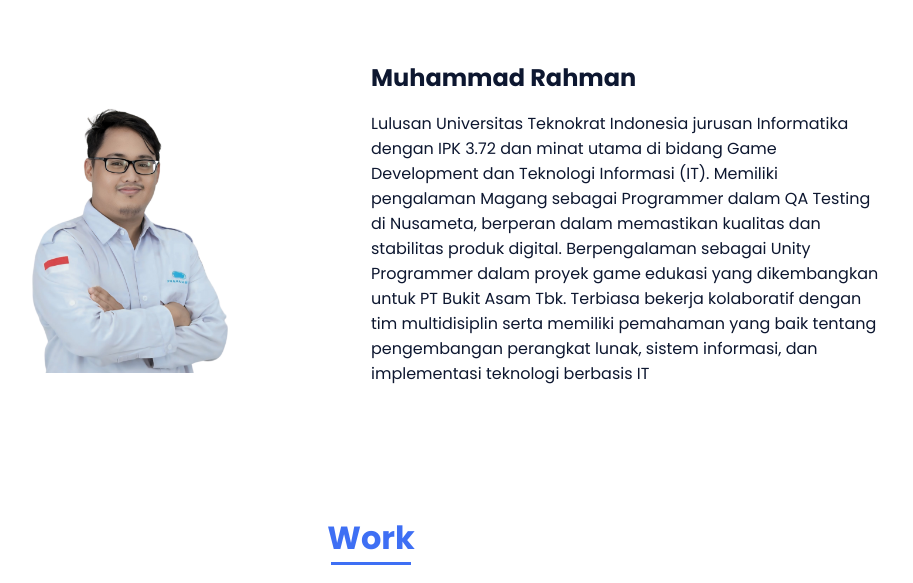
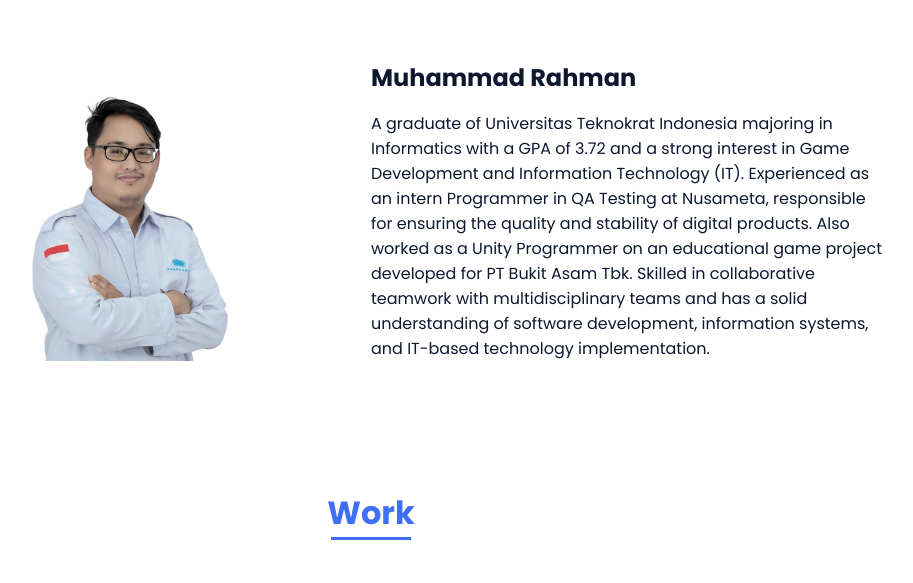
Before and after one commit to mrahmanwork20/mrahmaan, a plain HTML site: page index.html in a window 1280 px wide. Shown: the part 754-1337 px from the top of the page, without its empty margins (269-1182 px from the left). Drawn offline with nearby package versions, Linux system fonts and the light colour scheme.

Commit message:
Update index.html

```diff
--- a/index.html
+++ b/index.html
@@ -74,12 +74,11 @@
 
                     <div>
                         <h2 class="about__subtitle">Muhammad Rahman</h2>
-                        <p class="about__text">Lulusan Universitas Teknokrat Indonesia jurusan Informatika dengan IPK 3.72 dan minat utama
-                            di bidang Game Development dan Teknologi Informasi (IT). Memiliki pengalaman Magang sebagai Programmer dalam QA
-                            Testing di Nusameta, berperan dalam memastikan kualitas dan stabilitas produk digital. Berpengalaman sebagai Unity
-                            Programmer dalam proyek game edukasi yang dikembangkan untuk PT Bukit Asam Tbk. Terbiasa bekerja kolaboratif dengan
-                            tim multidisiplin serta memiliki pemahaman yang baik tentang pengembangan perangkat lunak, sistem informasi, dan implementasi
-                            teknologi berbasis IT</p>
+                        <p class="about__text">A graduate of Universitas Teknokrat Indonesia majoring in Informatics with a GPA of 3.72 and a strong
+                            interest in Game Development and Information Technology (IT). Experienced as an intern Programmer in QA Testing at Nusameta,
+                            responsible for ensuring the quality and stability of digital products. Also worked as a Unity Programmer on an educational
+                            game project developed for PT Bukit Asam Tbk. Skilled in collaborative teamwork with multidisciplinary teams and has a solid
+                            understanding of software development, information systems, and IT-based technology implementation.</p>
                     </div>
                 </div>
             </section>
```
